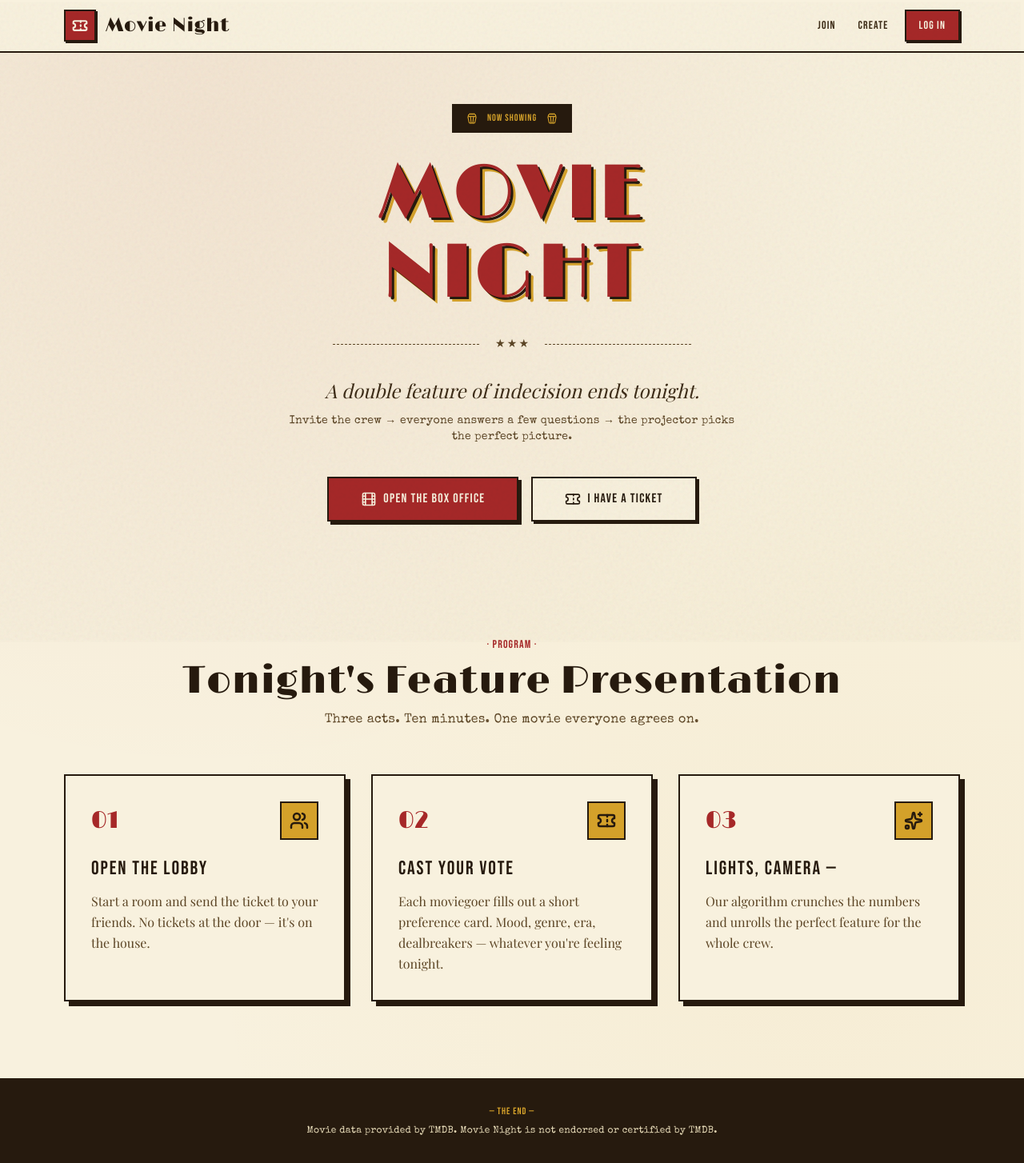
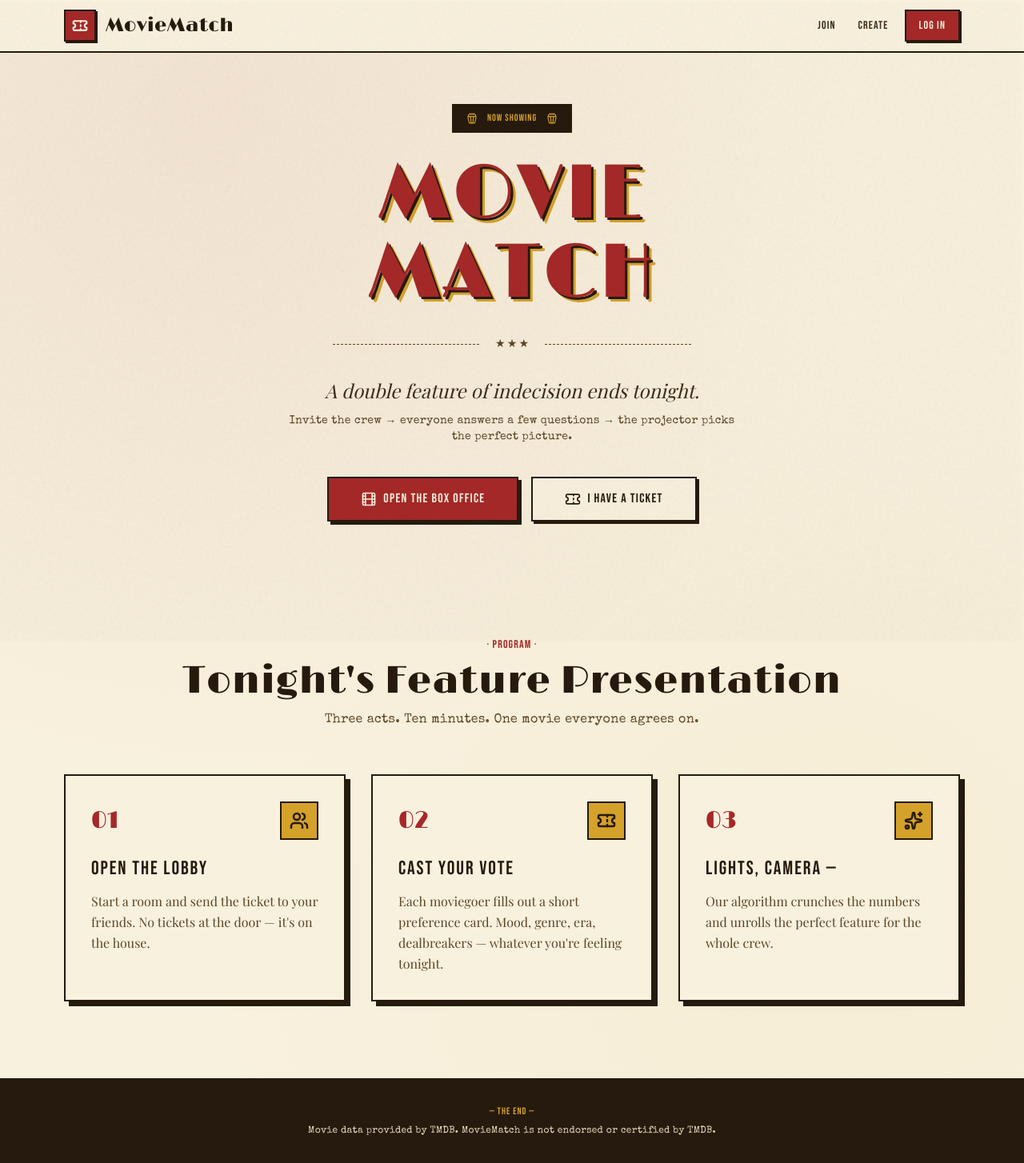
Before and after one commit to johnnypickles/movie-night, a Next.js app: page / in a window 1280 px wide. Shown: the whole page at 80% size. Built offline with nearby package versions, Linux system fonts and the light colour scheme; no server answers; a web font is replaced by a local one.

Commit message:
rename: Movie Night → MovieMatch
- brand name across header, metadata, empty states, share dialogs
- hero title changed from MOVIE / NIGHT → MOVIE / MATCH

```diff
--- a/src/app/history/page.tsx
+++ b/src/app/history/page.tsx
@@ -134,7 +134,7 @@ export default function HistoryPage() {
                   Create a room, take the survey, and mark a movie as watched from the results page.
                 </p>
                 <Button onClick={() => router.push("/room/create")} variant="secondary">
-                  Start a Movie Night
+                  Start a MovieMatch
                 </Button>
               </CardContent>
             </Card>
--- a/src/app/layout.tsx
+++ b/src/app/layout.tsx
@@ -31,11 +31,11 @@ const bebas = Bebas_Neue({
 });
 
 export const metadata: Metadata = {
-  title: "Movie Night - Find the Perfect Movie for Your Group",
+  title: "MovieMatch - Find the Perfect Movie for Your Group",
   description:
     "Can't decide what to watch? Create a room, invite your friends, and let our algorithm find the perfect movie for everyone.",
   openGraph: {
-    title: "Movie Night - Find the Perfect Movie for Your Group",
+    title: "MovieMatch - Find the Perfect Movie for Your Group",
     description:
       "Can't decide what to watch? Create a room, invite your friends, and let our algorithm find the perfect movie for everyone.",
     type: "website",
--- a/src/app/page.tsx
+++ b/src/app/page.tsx
@@ -54,7 +54,7 @@ export default function HomePage() {
                 MOVIE
               </h1>
               <h1 className="marquee-title text-5xl sm:text-7xl md:text-8xl leading-[0.95] mb-8 tracking-wide">
-                NIGHT
+                MATCH
               </h1>
 
               <div className="divider-stars max-w-md mx-auto mb-8 text-sm">
@@ -148,7 +148,7 @@ export default function HomePage() {
               — The End —
             </div>
             <p>
-              Movie data provided by TMDB. Movie Night is not endorsed or
+              Movie data provided by TMDB. MovieMatch is not endorsed or
               certified by TMDB.
             </p>
           </div>
--- a/src/app/profile/page.tsx
+++ b/src/app/profile/page.tsx
@@ -229,7 +229,7 @@ export default function ProfilePage() {
               {/* Friends list */}
               {friends.length === 0 ? (
                 <p className="text-cinema-700 text-center py-4 text-sm">
-                  No friends yet. Search above to add friends who use Movie Night!
+                  No friends yet. Search above to add friends who use MovieMatch!
                 </p>
               ) : (
                 <div className="space-y-3">
@@ -297,8 +297,8 @@ function ShareProfileCard({ userId }: { userId: string }) {
     if (navigator.share) {
       try {
         await navigator.share({
-          title: "Add me on Movie Night",
-          text: "Add me as a friend on Movie Night",
+          title: "Add me on MovieMatch",
+          text: "Add me as a friend on MovieMatch",
           url,
         });
         return;
--- a/src/app/room/[code]/page.tsx
+++ b/src/app/room/[code]/page.tsx
@@ -75,8 +75,8 @@ export default function RoomLobbyPage() {
   async function shareLink() {
     const url = getRoomUrl();
     const shareData = {
-      title: "Movie Night",
-      text: `Join my Movie Night room — code ${code}`,
+      title: "MovieMatch",
+      text: `Join my MovieMatch room — code ${code}`,
       url,
     };
     if (navigator.share) {
@@ -134,7 +134,7 @@ export default function RoomLobbyPage() {
               · Admit One ·
             </div>
             <h1 className="font-marquee text-4xl md:text-5xl text-cinema-900 mb-2">
-              {roomName || "Movie Night"}
+              {roomName || "MovieMatch"}
             </h1>
             <p className="font-typewriter text-sm text-cinema-700">
               Share the ticket. Seat the crew. Start the show.
--- a/src/components/layout/header.tsx
+++ b/src/components/layout/header.tsx
@@ -18,7 +18,7 @@ export function Header() {
             className="font-marquee text-xl sm:text-2xl text-cinema-900 leading-none"
             style={{ letterSpacing: "0.02em" }}
           >
-            Movie Night
+            MovieMatch
           </span>
         </Link>
         <nav className="flex items-center gap-1 sm:gap-3 font-condensed uppercase tracking-widest text-xs sm:text-sm">
```
